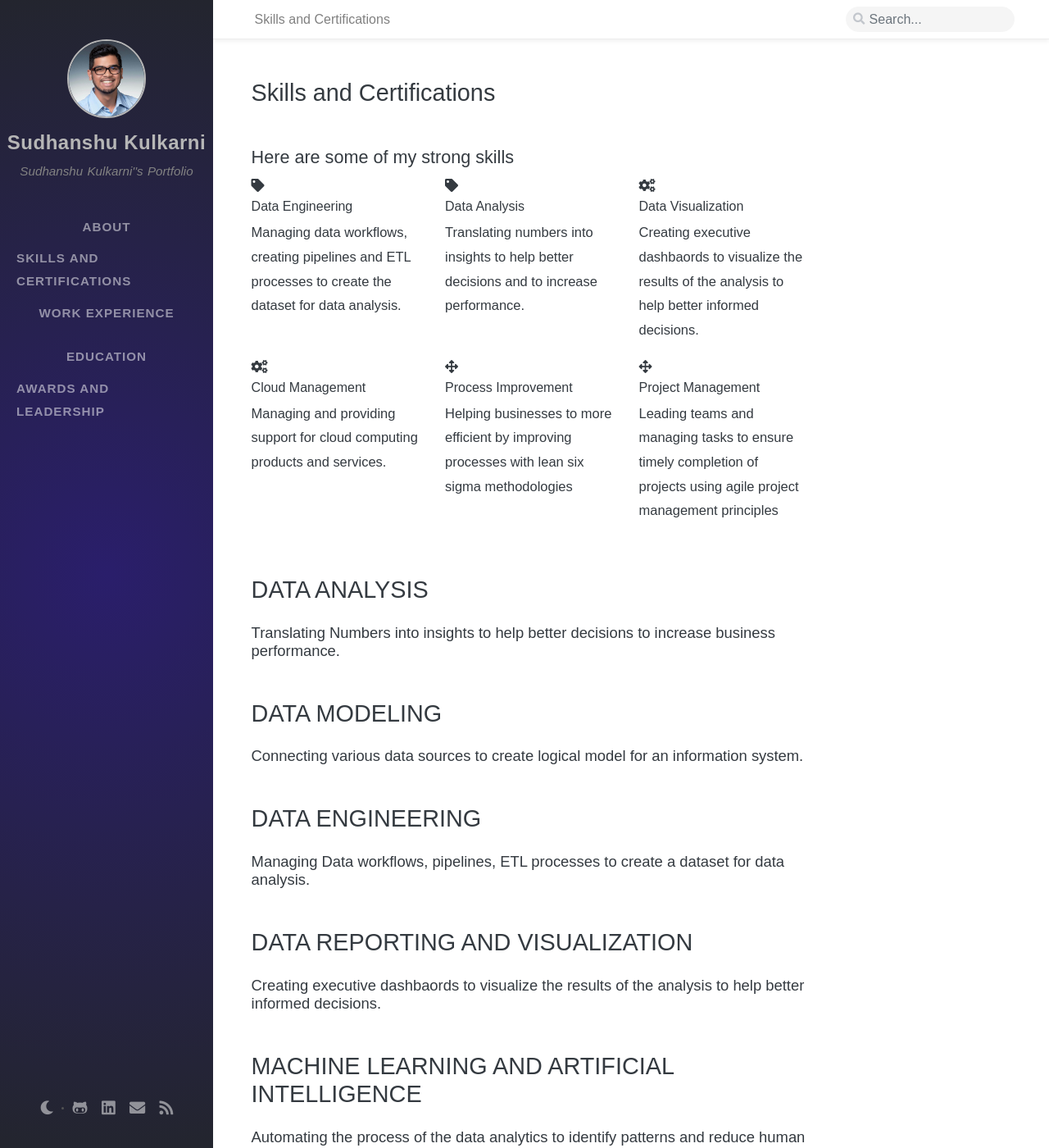
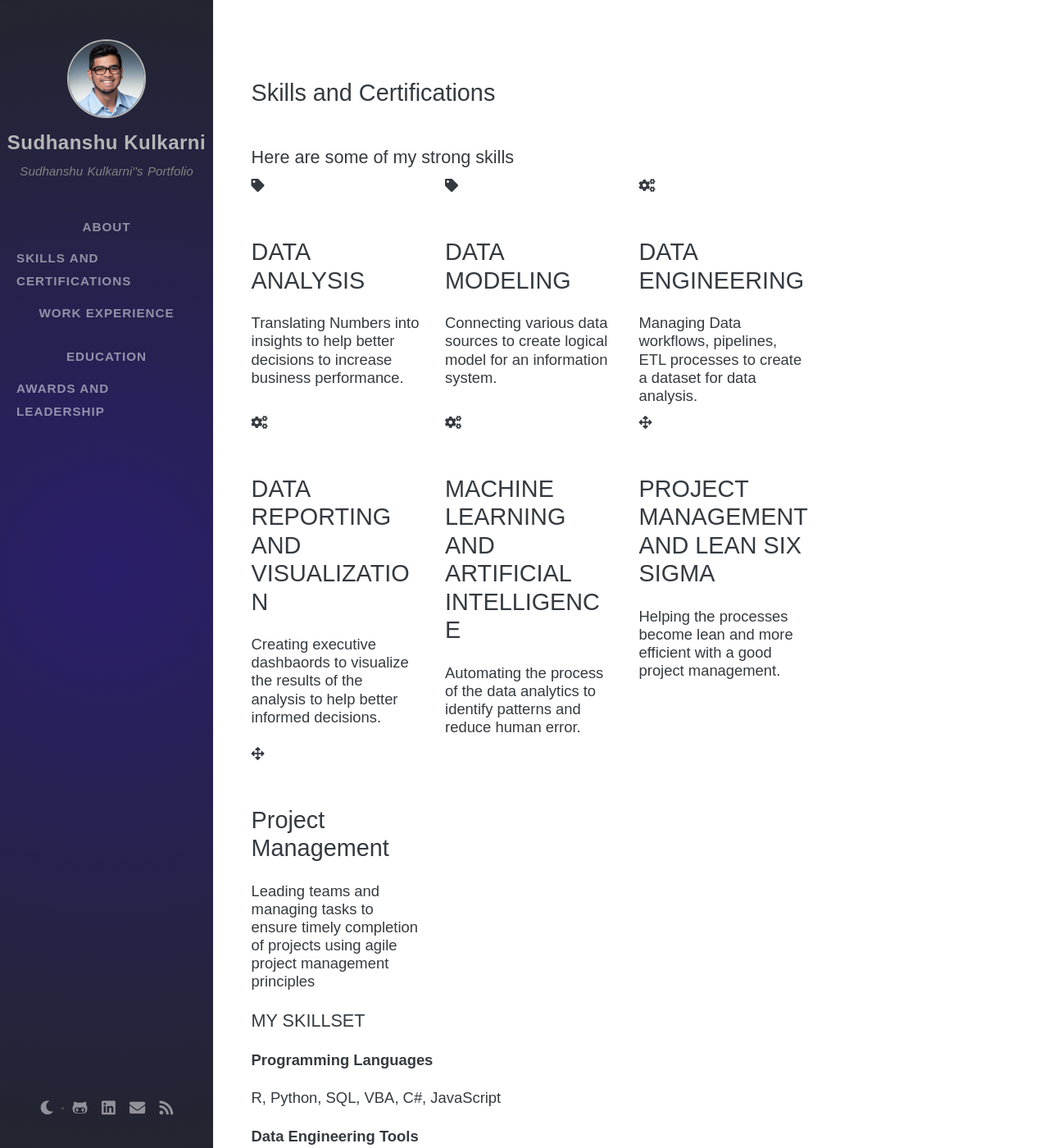
Before and after one commit to skulkarni218/skulkarni218.github.io, a Jekyll site: the page built from tabs/skills_certifications.md, in a window 1280 px wide and 1400 px high. Shown: the whole window at 82% size. Built offline with Jekyll 4.4.1, drawn with Linux system fonts in a browser that asks for light colours; nearby versions of some CDN libraries; some web fonts are replaced; comment, search, counter and statistics services are not loaded.

Commit message:
Update skills_certifications.md

```diff
--- a/tabs/skills_certifications.md
+++ b/tabs/skills_certifications.md
@@ -18,8 +18,8 @@ title: Skills and Certifications
 		<div class="service">
 			<div class="service-icon"><i class="fa fa-tag"></i></div>
 			<div class="service-detail">
-				<h6>Data Engineering </h6>
-				<p>Managing data workflows, creating pipelines and ETL processes to create the dataset for data analysis.</p>
+				<h1>DATA ANALYSIS</h1>
+				<h4>Translating Numbers into insights to help better decisions to increase business performance.</h4>
 			</div>
 		</div>
 	</div>
@@ -28,8 +28,8 @@ title: Skills and Certifications
 		<div class="service">
 			<div class="service-icon"><i class="fa fa-tag"></i></div>
 			<div class="service-detail">
-				<h6>Data Analysis</h6>
-				<p>Translating numbers into insights to help better decisions and to increase performance.</p>
+				<h1>DATA MODELING</h1>
+				<h4>Connecting various data sources to create logical model for an information system.</h4>
 			</div>
 		</div>
 	</div>
@@ -38,8 +38,8 @@ title: Skills and Certifications
 		<div class="service">
 			<div class="service-icon"><i class="fa fa-cogs"></i></div>
 			<div class="service-detail">
-				<h6>Data Visualization</h6>
-				<p>Creating executive dashbaords to visualize the results of the analysis to help better informed decisions.</p>
+				<h1>DATA ENGINEERING</h1>
+				<h4>Managing Data workflows, pipelines, ETL processes to create a dataset for data analysis.</h4>
 			</div>
 		</div>
 	</div>
@@ -48,8 +48,18 @@ title: Skills and Certifications
 		<div class="service">
 			<div class="service-icon"><i class="fa fa-cogs"></i></div>
 			<div class="service-detail">
-				<h6>Cloud Management</h6>
-				<p>Managing and providing support for cloud computing products and services. </p>
+				<h1>DATA REPORTING AND VISUALIZATION</h1>
+				<h4>Creating executive dashbaords to visualize the results of the analysis to help better informed decisions.</h4>
+			</div>
+		</div>
+	</div>
+
+	<div class="col-md-4 pack-service">
+		<div class="service">
+			<div class="service-icon"><i class="fa fa-cogs"></i></div>
+			<div class="service-detail">
+				<h1>MACHINE LEARNING AND ARTIFICIAL INTELLIGENCE</h1>
+				<h4>Automating the process of the data analytics to identify patterns and reduce human error.</h4>
 			</div>
 		</div>
 	</div>
@@ -58,8 +68,8 @@ title: Skills and Certifications
 		<div class="service">
 			<div class="service-icon"><i class="fa fa-arrows-alt"></i></div>
 			<div class="service-detail">
-				<h6>Process Improvement</h6>
-				<p>Helping businesses to more efficient by improving processes with lean six sigma methodologies</p>
+				<h1>PROJECT MANAGEMENT AND LEAN SIX SIGMA</h1>
+				<h4>Helping the processes become lean and more efficient with a good project management.</h4>
 			</div>
 		</div>
 	</div>
@@ -68,30 +78,12 @@ title: Skills and Certifications
 		<div class="service">
 			<div class="service-icon"><i class="fa fa-arrows-alt"></i></div>
 			<div class="service-detail">
-				<h6>Project Management</h6>
-				<p>Leading teams and managing tasks to ensure timely completion of projects using agile project management principles</p>
+				<h1>Project Management</h1>
+				<h4>Leading teams and managing tasks to ensure timely completion of projects using agile project management principles</h4>
 			</div>
 		</div>
 	</div>
 </div>
-
-# DATA ANALYSIS
-#### Translating Numbers into insights to help better decisions to increase business performance.
-
-# DATA MODELING
-#### Connecting various data sources to create logical model for an information system.
-
-# DATA ENGINEERING
-#### Managing Data workflows, pipelines, ETL processes to create a dataset for data analysis.
-
-# DATA REPORTING AND VISUALIZATION
-#### Creating executive dashbaords to visualize the results of the analysis to help better informed decisions.
-
-# MACHINE LEARNING AND ARTIFICIAL INTELLIGENCE
-#### Automating the process of the data analytics to identify patterns and reduce human error.
-
-# PROJECT MANAGEMENT AND LEAN SIX SIGMA
-#### Helping the processes become lean and more efficient with a good project management.
 
 <h2 data-toc-skip>MY SKILLSET</h2>
 #### **Programming Languages**
```
